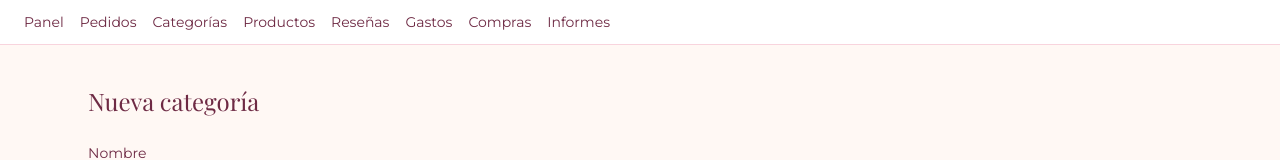
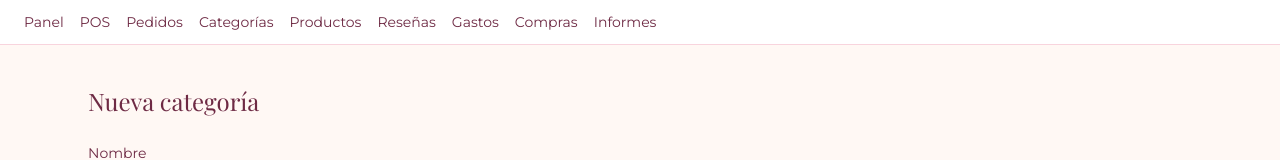
Before and after one commit to elkintab8307/merylay-boutique, a Next.js app: page /admin/categorias/nueva in a window 1280 px wide. Shown: the top 160 px of the page. Built offline with nearby package versions, Linux system fonts and the light colour scheme; no server answers; the database is empty.

Commit message:
fix: agrega enlace al POS en la barra de navegacion del admin
El POS (/pos) funcionaba y estaba protegido por rol, pero no habia
ninguna forma de llegar a el desde el panel admin salvo escribiendo
la URL directo.

```diff
--- a/src/app/admin/admin-nav.tsx
+++ b/src/app/admin/admin-nav.tsx
@@ -4,6 +4,7 @@ import { MobileNavSheet } from "@/components/layout/mobile-nav-sheet";
 
 const ENLACES_BASE = [
   { href: "/admin", label: "Panel" },
+  { href: "/pos", label: "POS" },
   { href: "/admin/pedidos", label: "Pedidos" },
   { href: "/admin/categorias", label: "Categorías" },
   { href: "/admin/productos", label: "Productos" },
```
